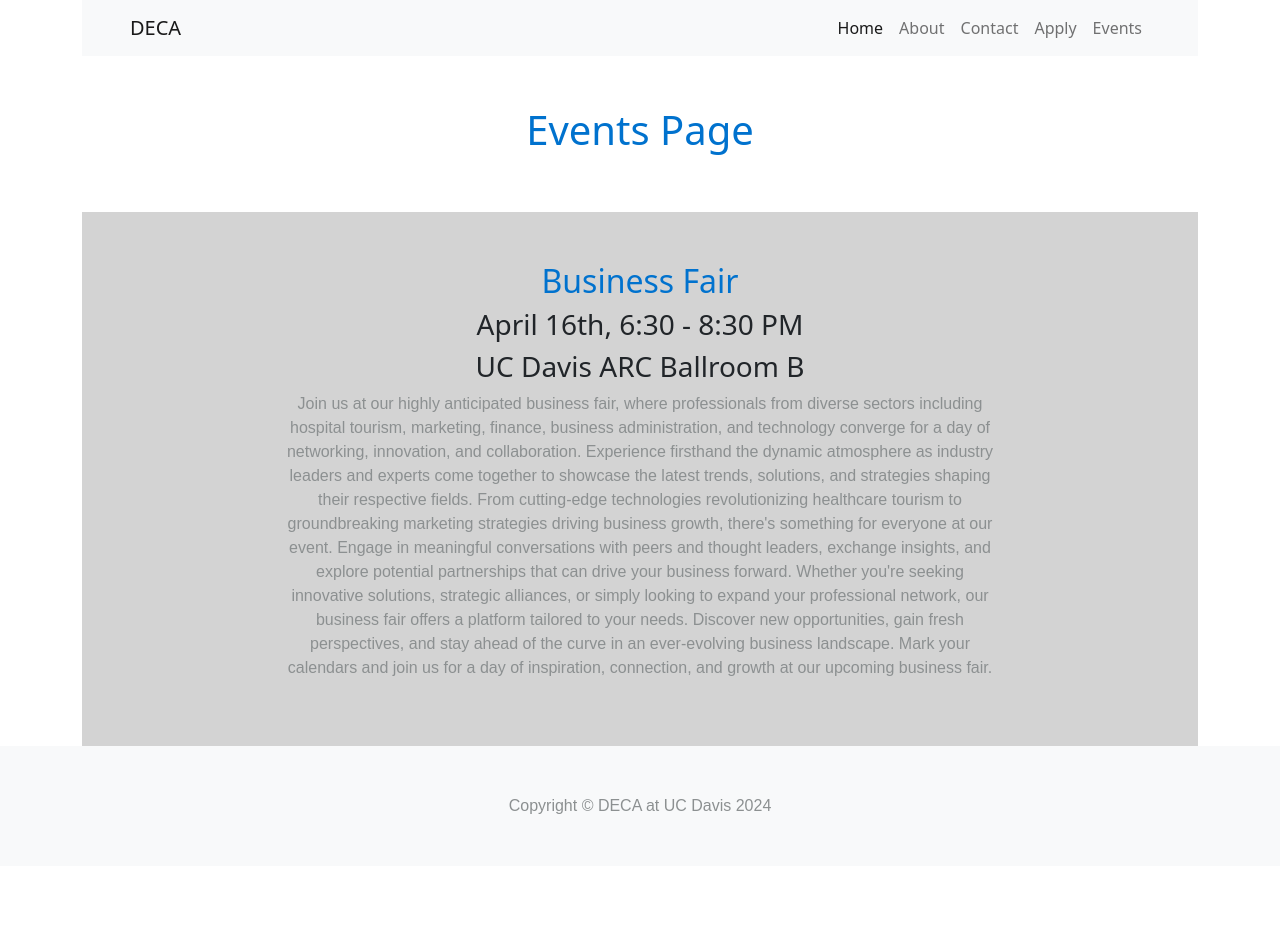
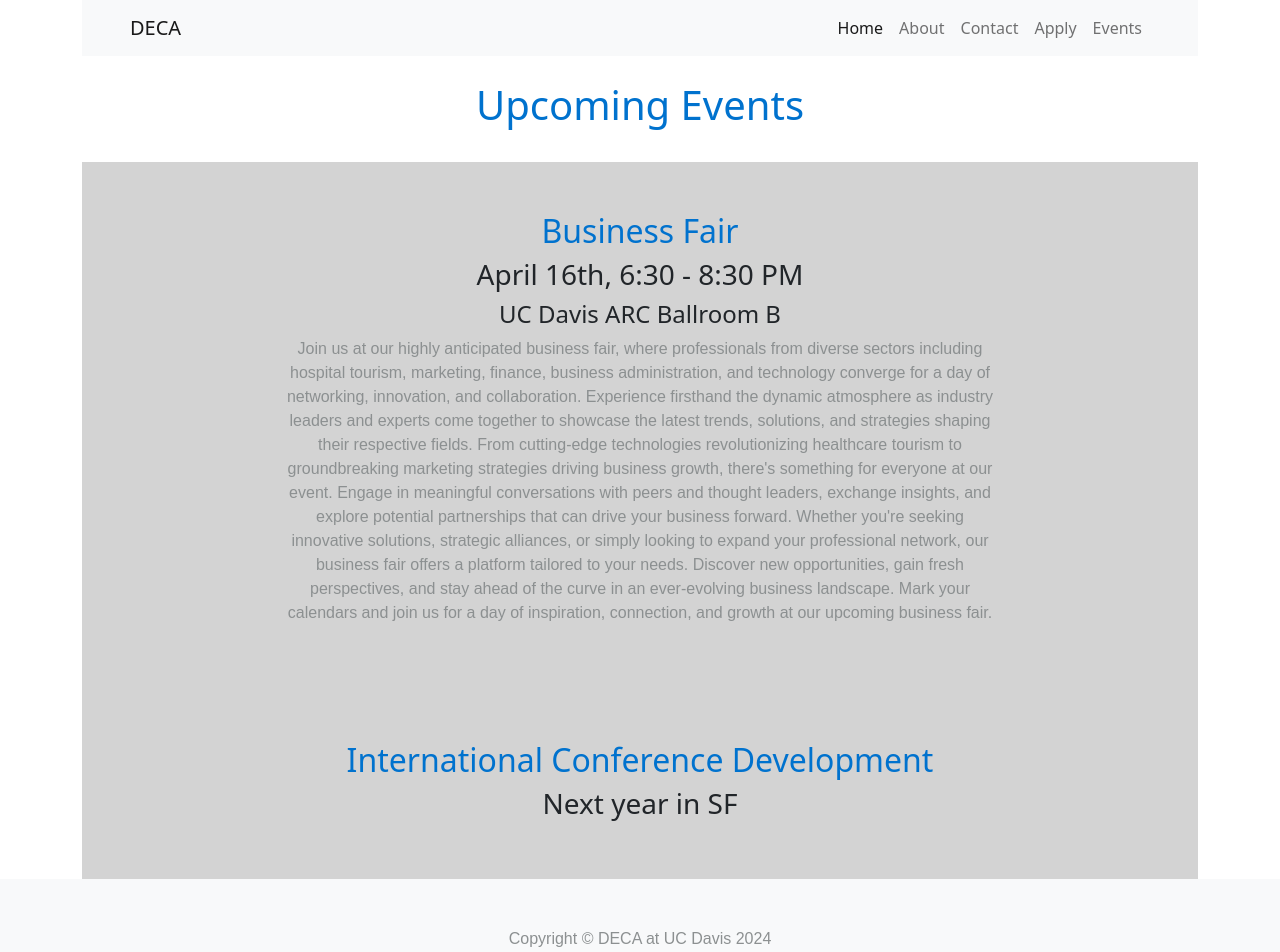
Before and after one commit to Harsh-Karia/DECA-information-website, a React (Create React App) app in the folder deca_website/: page /events in a window 1280 px wide. Shown: the top 952 px of the page. Before the commit the page ends 866 px from the top, so only its background shows below. Built offline with nearby package versions, Linux system fonts and the light colour scheme.

Commit message:
Update Events.js

```diff
--- a/deca_website/src/Pages/Events.js
+++ b/deca_website/src/Pages/Events.js
@@ -4,14 +4,14 @@ import '../Styles/Pages.css';
 export default function Events(){
 	return(
 		<div>
-			<div style={{ padding: '50px'}}>
-			<h1>Events Page</h1>
+			<div style={{ padding: '25px'}}>
+			<h1>Upcoming Events</h1>
 
 			</div>
 			<div style={{backgroundColor: 'lightGrey', paddingLeft: '200px',paddingRight: '200px', paddingTop: '50px', paddingBottom: '50px'}}>
 				<h2>Business Fair</h2>
 				<h3>April 16th, 6:30 - 8:30 PM</h3>
-				<h3>UC Davis ARC Ballroom B</h3>
+				<h4>UC Davis ARC Ballroom B</h4>
 				<div>
 				<p>Join us at our highly anticipated business fair, where professionals from diverse sectors including hospital tourism, marketing, finance, business administration, and technology converge for a day of networking, innovation, and collaboration.
 Experience firsthand the dynamic atmosphere as industry leaders and experts come together to showcase the latest trends, solutions, and strategies shaping their respective fields. From cutting-edge technologies revolutionizing healthcare tourism to groundbreaking marketing strategies driving business growth, there's something for everyone at our event.
@@ -20,6 +20,10 @@ Discover new opportunities, gain fresh perspectives, and stay ahead of the curve
 				</div>
 
 			</div>
+			<div style={{backgroundColor: 'lightGrey', paddingLeft: '200px',paddingRight: '200px', paddingTop: '50px', paddingBottom: '50px'}}>
+				<h2>International Conference Development</h2>
+				<h3>Next year in SF</h3>
+			</div>
 		</div>
 
 	)
```
